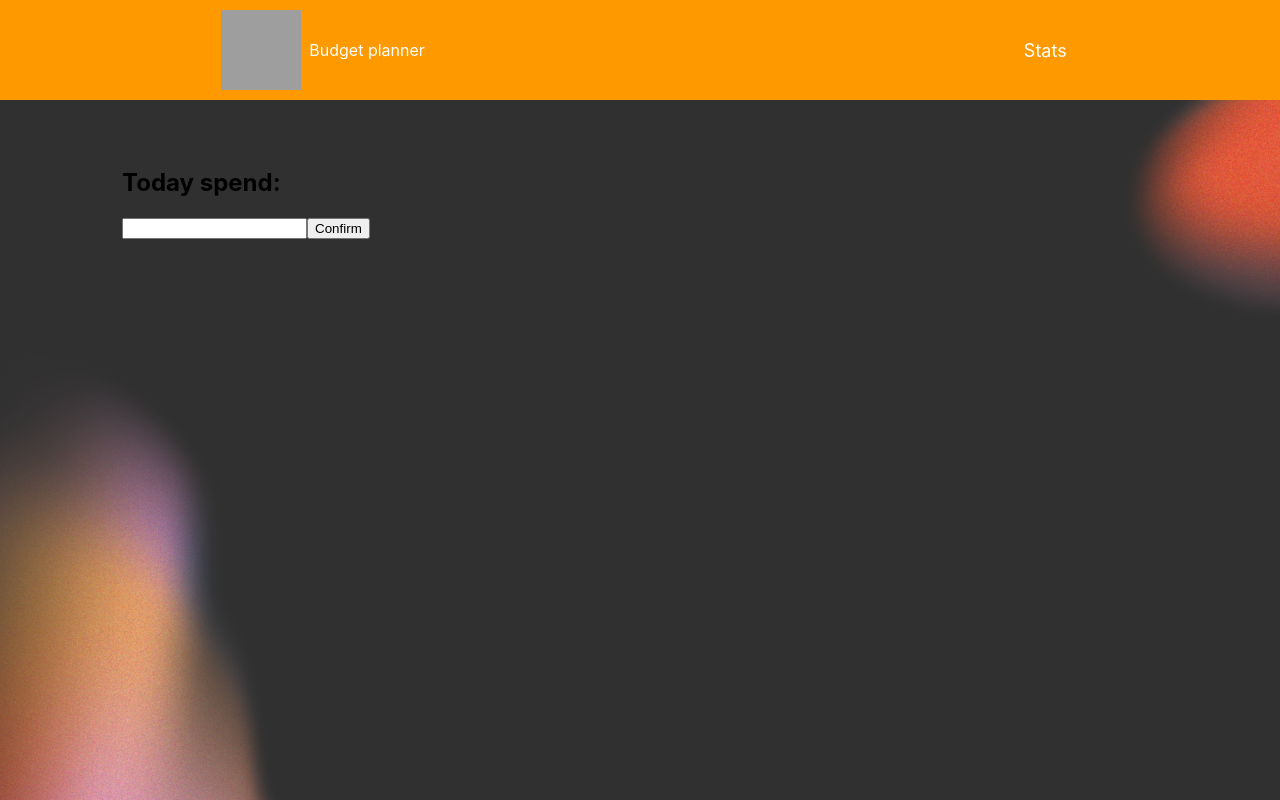
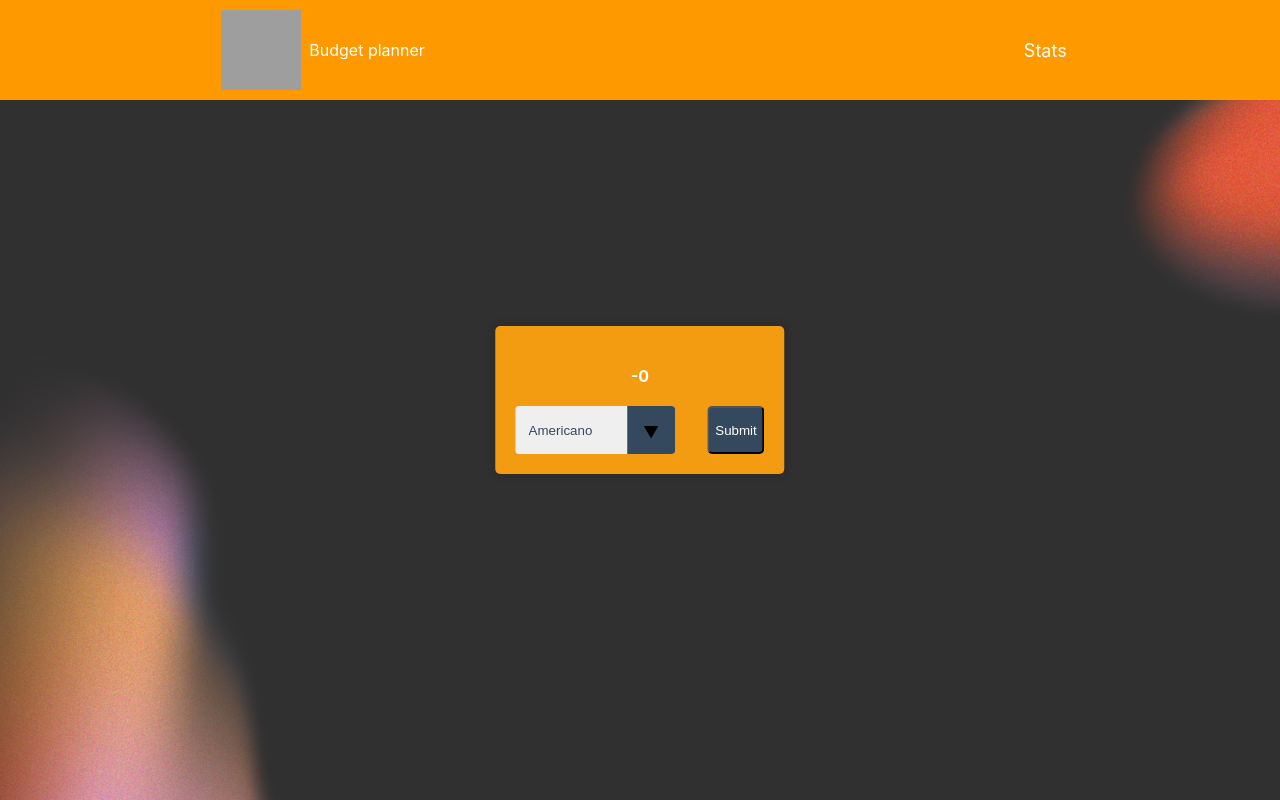
Before and after one commit to Anatolik322/budget-planner, a React (Create React App) app: page / in a window 1280 px wide. Both pictures are taken after a click on the button "Confirm". Built offline with nearby package versions, Linux system fonts and the light colour scheme; grey boxes are pictures that could not be loaded.

Commit message:
feat: created modal component

```diff
--- a/src/components/calendar/Calendar.jsx
+++ b/src/components/calendar/Calendar.jsx
@@ -3,6 +3,7 @@ import "./calendar.css"
 import CalendarItem from '../calendarItem/CalendarItem';
 import { setDays } from '../../service/amountSlice';
 import {useSelector, useDispatch} from 'react-redux'
+import ChooseModal from '../categoryModal/CategoryModal';
 
 function Calendar() {
   const disp = useDispatch();
@@ -27,7 +28,7 @@ function Calendar() {
     <div className="table">
       {
         store.daysArr[0] !== null && store.daysArr.map((e) => {
-          return <CalendarItem day={e[0]} amount={Math.floor(5000 / store.daysArr.length)} spend={e[1]} key={Math.random()}/>
+          return <CalendarItem day={e[0]} amount={Math.floor(store.total / store.daysArr.length)} spend={e[1]} key={Math.random()}/>
         })
       }
     </div>
--- a/src/components/calendar/calendar.css
+++ b/src/components/calendar/calendar.css
@@ -4,6 +4,7 @@
     width: 30rem;
     margin: 0, auto;
     align-self: center;
+    z-index: 0;
 }
 
 table, th, td{
--- /dev/null
+++ b/src/components/categoryModal/CategoryModal.jsx
@@ -0,0 +1,26 @@
+import React from 'react'
+import './chooseModal.css'
+
+function CategoryModal({isOpen, sum}) {
+    if (isOpen) {
+        return (
+            <div className='modal'>
+                <div className="spend">-{sum}</div>
+                <div className="category">
+                    <div className="container">
+                        <div className="select">
+                            <select>
+                                <option value="1">Americano</option>
+                                <option value="2">Latte</option>
+                                <option value="3">Green Tea</option>
+                            </select>
+                        </div>
+                        <button className='modal_btn'>Submit</button>
+                    </div>
+                </div>
+            </div>
+        )
+    }
+}
+
+export default CategoryModal;
--- /dev/null
+++ b/src/components/categoryModal/chooseModal.css
@@ -0,0 +1,89 @@
+select {
+  appearance: none;
+  outline: 10px red;
+  border: 0;
+  box-shadow: none;
+
+  flex: 1;
+  padding: 0 1em;
+  color: #34495e;
+  background-color: var(#34495e);
+  background-image: none;
+  cursor: pointer;
+}
+
+select::-ms-expand {
+  display: none;
+}
+
+.select {
+  position: relative;
+  display: flex;
+  width: 10em;
+  height: 3em;
+  border-radius: .25em;
+  overflow: hidden;
+}
+
+.select::after {
+  content: '\25BC';
+  position: absolute;
+  top: 0;
+  right: 0;
+  padding: 1em;
+  background-color: #34495e;
+  transition: .25s all ease;
+  pointer-events: none;
+}
+
+.select:hover::after {
+  color: #f39c12;
+}
+
+
+/* .container {
+    position : relative;
+    top: 50%;
+    left : 50%;
+    z-index: 1;
+  } */
+
+.modal {
+  position: fixed;
+  top: 50%;
+  left: 50%;
+  transform: translate(-50%, -50%);
+  background-color: #f39c12;
+  padding: 20px;
+  border-radius: 5px;
+  box-shadow: 0px 0px 10px rgba(0, 0, 0, 0.2);
+  z-index: 1001;
+}
+
+
+.container {
+  display: flex;
+  justify-content: center;
+  align-items: absolute;
+  gap: 2rem;
+}
+
+.down_note {
+  display: flex;
+  justify-content: center;
+
+}
+
+.spend {
+  line-height: 60px;
+  font-weight: 700;
+  text-align: center;
+  color: #fff;
+}
+
+.modal_btn {
+  background-color: #34495e;
+  color: #fff;
+  border-radius: 5px;
+  cursor: pointer;
+}
--- a/src/components/input/SpendInput.jsx
+++ b/src/components/input/SpendInput.jsx
@@ -1,15 +1,18 @@
 import React, {useState} from 'react'
 import { addSpend } from '../../service/amountSlice'
 import { useDispatch } from "react-redux"
+import CategoryModal from '../categoryModal/CategoryModal';
+import './spendInput.css'
+
 function SpendInput() {
 
   const [sum, setSum] = useState(0);
+  const [modal, setmodal] = useState(false);
   const disp = useDispatch();
 
   const handleClick = () => {
-
+    setmodal(!modal)
     const d = new Date();
-    //e.preventDefault();
     disp(addSpend({
       index: d.getDate() - 1,
       sum: sum
@@ -17,13 +20,19 @@ function SpendInput() {
   }
 
   return (
-    <div>
+    <>
+      {modal ?
+      <CategoryModal isOpen={true} sum={sum}></CategoryModal>
+      :
+      <div className='input'>
       <h2>Today spend:</h2>
       <div>
         <input type="number" onChange={e => {setSum(e.target.value)}}/>
         <button onClick = {handleClick} > Confirm </button>
       </div>
-    </div>
+    </div>}
+    </>
+
   )
 }
 
--- a/src/components/input/spendInput.css
+++ b/src/components/input/spendInput.css
@@ -0,0 +1,4 @@
+.input{
+    z-index: 0;
+    position: inherit;
+}
```
Also changed, not shown: src/components/chooseModal/chooseModal.jsx (deleted, +0 -12 lines), src/components/chooseModal/choseModal.css (deleted).
